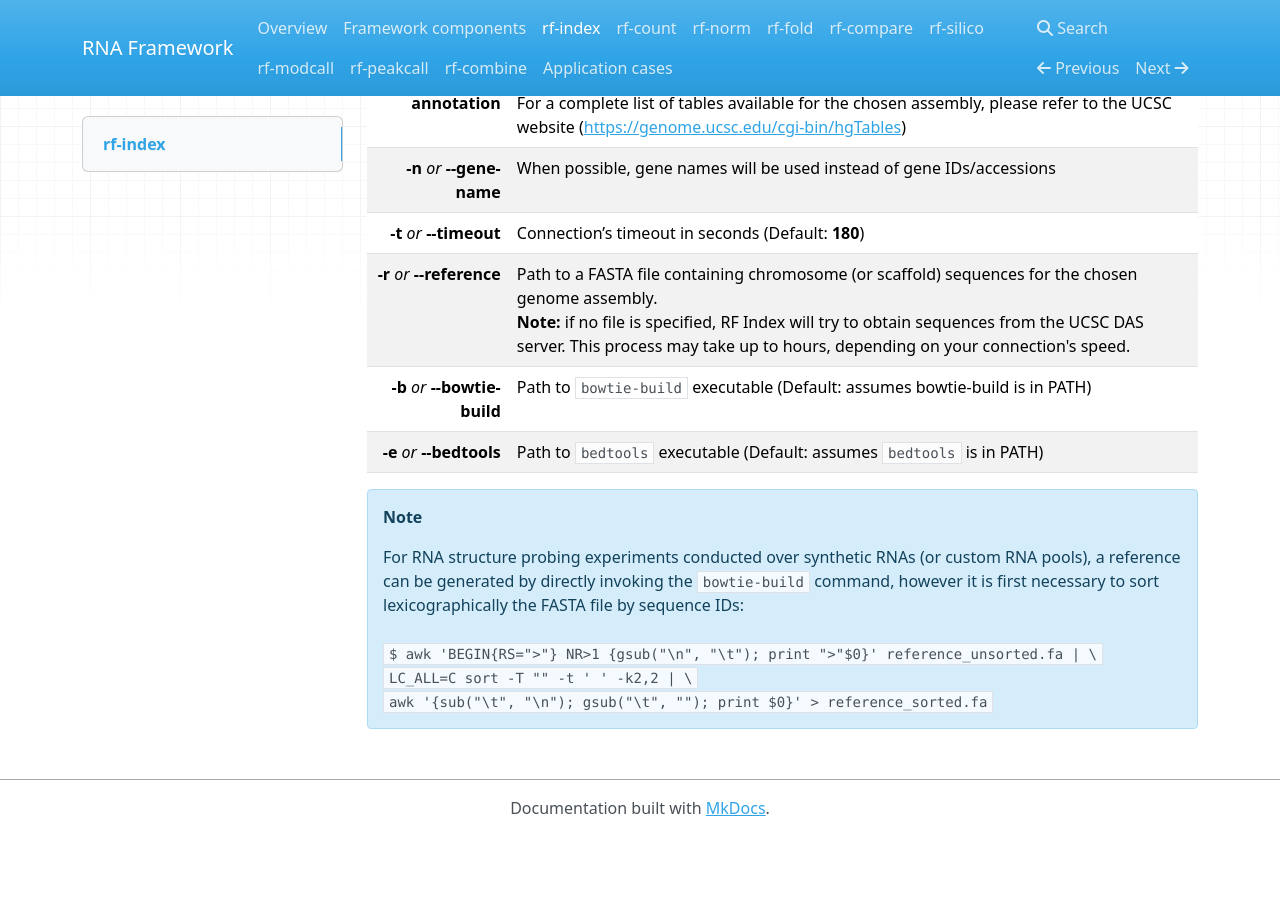
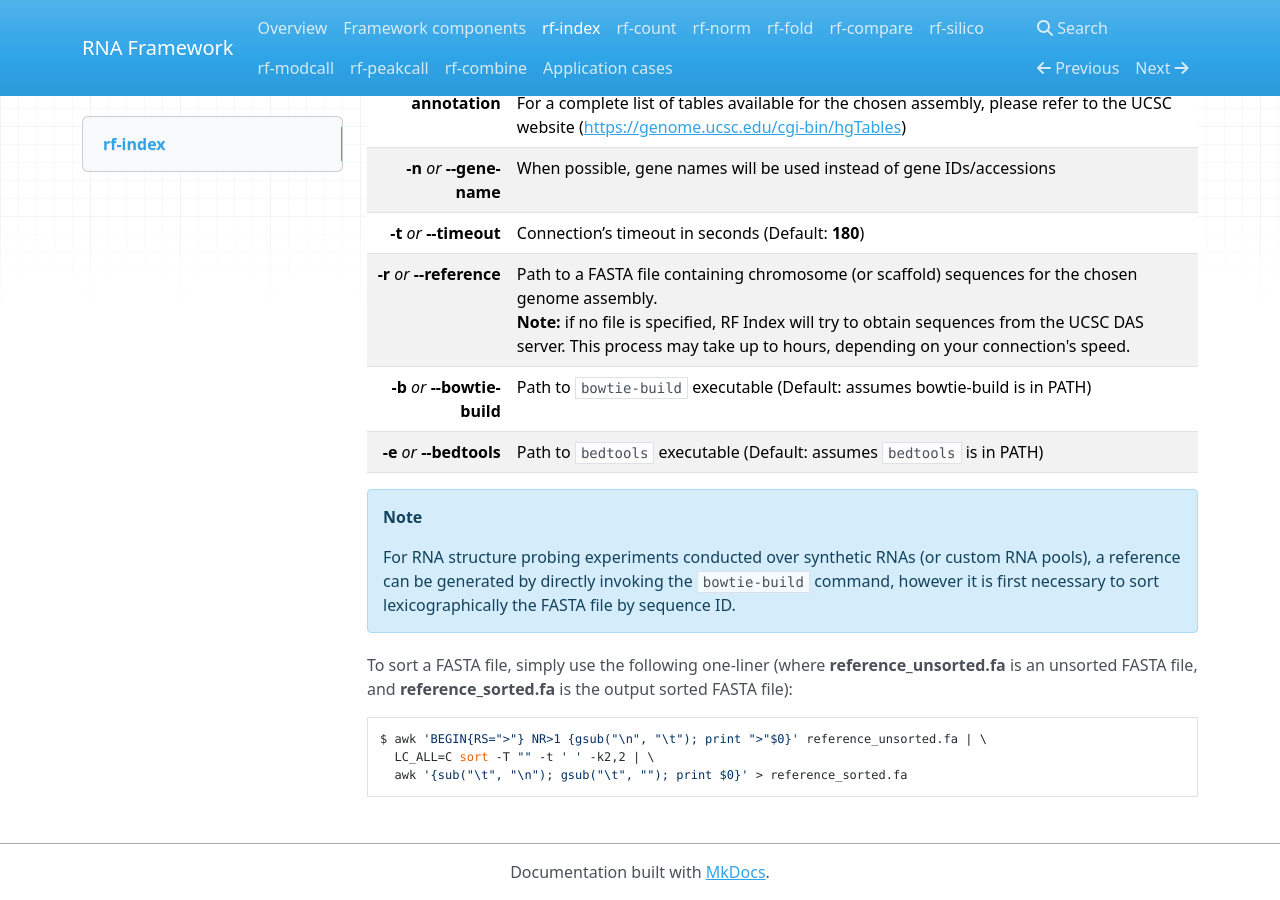
Before and after one commit to dincarnato/RNAFramework, an MkDocs documentation site: the page built from docs/rf-index.md, in a window 1280 px wide and 900 px high, scrolled down 595 px. Built offline with MkDocs 1.6.1, drawn with Linux system fonts in a browser that asks for light colours; nearby versions of some CDN libraries; old or Windows-style settings are respelled for this version of MkDocs; before the commit the page ends 1431 px from its top, so only the background shows below that.

Commit message:
no message

````diff
--- a/docs/rf-index.md
+++ b/docs/rf-index.md
@@ -21,4 +21,12 @@ __-b__ *or* __--bowtie-build__ | Path to ``bowtie-build`` executable (Default: a
 __-e__ *or* __--bedtools__ | Path to ``bedtools`` executable (Default: assumes ``bedtools`` is in PATH)
 
 !!! note "Note"
-    For RNA structure probing experiments conducted over synthetic RNAs (or custom RNA pools), a reference can be generated by directly invoking the ``bowtie-build`` command, however it is first necessary to sort lexicographically the FASTA file by sequence IDs:<br/><br/>```$ awk 'BEGIN{RS=">"} NR>1 {gsub("\n", "\t"); print ">"$0}' reference_unsorted.fa | \```<br/>``` LC_ALL=C sort -T "" -t ' ' -k2,2 | \```<br/>``` awk '{sub("\t", "\n"); gsub("\t", ""); print $0}' > reference_sorted.fa```
+    For RNA structure probing experiments conducted over synthetic RNAs (or custom RNA pools), a reference can be generated by directly invoking the ``bowtie-build`` command, however it is first necessary to sort lexicographically the FASTA file by sequence ID.
+
+To sort a FASTA file, simply use the following one-liner (where __reference_unsorted.fa__ is an unsorted FASTA file, and __reference_sorted.fa__ is the output sorted FASTA file):
+
+```bash
+$ awk 'BEGIN{RS=">"} NR>1 {gsub("\n", "\t"); print ">"$0}' reference_unsorted.fa | \
+  LC_ALL=C sort -T "" -t ' ' -k2,2 | \
+  awk '{sub("\t", "\n"); gsub("\t", ""); print $0}' > reference_sorted.fa
+```
````
